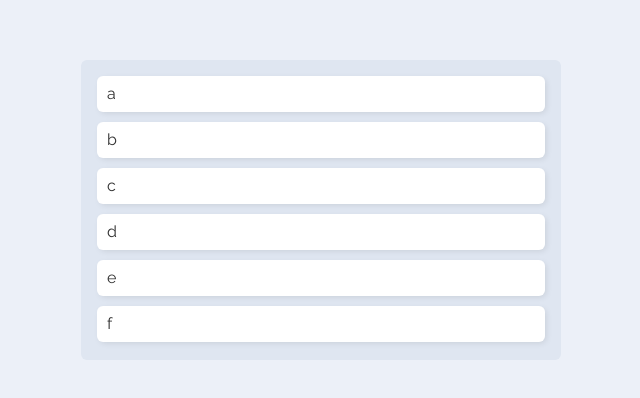
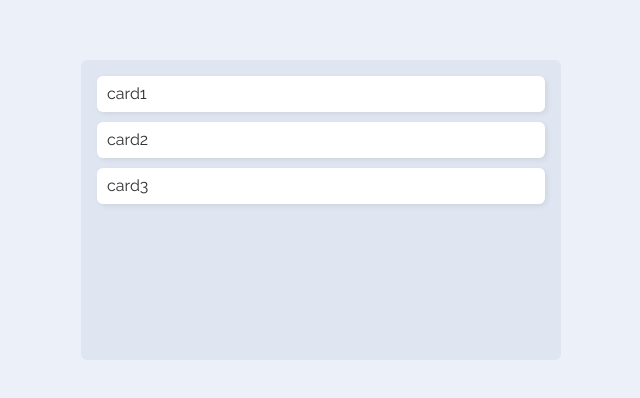
Before and after one commit to eunchu/pj-todo, a Next.js app: page / in a window 1280 px wide. Shown: the part 190-588 px from the top of the page, without its empty margins (319-959 px from the left). Built offline with nearby package versions, Linux system fonts and the light colour scheme.

Commit message:
feat: Card컴포넌트 구현

```diff
--- /dev/null
+++ b/components/DragabbleCard.tsx
@@ -0,0 +1,40 @@
+import React from "react";
+import { Draggable } from "react-beautiful-dnd";
+import styled from "styled-components";
+
+import { ITodo } from "@store/interfaces";
+
+const Card = styled.li`
+  background-color: ${({ theme }) => theme.cardColor};
+  box-shadow: 2px 2px 6px -1px rgba(0, 0, 0, 0.1);
+  border-radius: 6px;
+
+  padding: 10px;
+  margin-bottom: 10px;
+  &:last-child {
+    margin-bottom: 0;
+  }
+`;
+
+interface ICardProps {
+  toDo: ITodo;
+}
+const DragabbleCard = ({ toDo }: ICardProps) => {
+  console.log("111", toDo);
+
+  return (
+    <Draggable key={toDo.id} draggableId={toDo.id} index={toDo.index}>
+      {(provided) => (
+        <Card
+          ref={provided.innerRef}
+          {...provided.dragHandleProps}
+          {...provided.draggableProps}
+        >
+          {toDo.title}
+        </Card>
+      )}
+    </Draggable>
+  );
+};
+
+export default React.memo(DragabbleCard);
--- a/pages/index.tsx
+++ b/pages/index.tsx
@@ -1,13 +1,17 @@
 import type { GetServerSideProps, NextPage } from "next";
+import { useEffect } from "react";
 import {
   DragDropContext,
   Droppable,
-  Draggable,
   resetServerContext,
+  DropResult,
 } from "react-beautiful-dnd";
+import { useRecoilState } from "recoil";
 import styled from "styled-components";
-// import Head from "next/head";
-// import Image from "next/image";
+
+import { ITodos } from "@store/interfaces";
+import { toDoState } from "@store/todos";
+import DragabbleCard from "@components/DragabbleCard";
 
 const Wrapper = styled.div`
   max-width: 480px;
@@ -35,22 +39,64 @@ const Board = styled.ul`
   padding: 16px;
   border-radius: 6px;
 `;
-const Card = styled.li`
-  background-color: ${({ theme }) => theme.cardColor};
-  box-shadow: 2px 2px 6px -1px rgba(0, 0, 0, 0.1);
-  border-radius: 6px;
-
-  padding: 10px;
-  margin-bottom: 10px;
-  &:last-child {
-    margin-bottom: 0;
-  }
-`;
 
 const Home: NextPage = () => {
-  const toDos = ["a", "b", "c", "d", "e", "f"];
+  const [toDos, setToDos] = useRecoilState<ITodos>(toDoState);
 
-  const onDragEnd = () => {};
+  useEffect(() => {
+    const list = new Map();
+    [
+      {
+        id: "1",
+        title: "card1",
+        droppableId: "one",
+        index: 1,
+      },
+      {
+        id: "2",
+        title: "card2",
+        droppableId: "one",
+        index: 2,
+      },
+      {
+        id: "3",
+        title: "card3",
+        droppableId: "one",
+        index: 3,
+      },
+    ].map((item) => list.set(item.id, item));
+    setToDos((todos) => {
+      return { ...todos, toDo: list };
+    });
+  }, [setToDos]);
+
+  // NOTE 드래그가 끝났을 때
+  const onDragEnd = ({ draggableId, destination, source }: DropResult) => {
+    // console.log("??", draggableId, destination, source);
+
+    setToDos((todos) => {
+      const todoList = new Map(todos.toDo);
+
+      const target = todoList.get(draggableId);
+      target &&
+        todoList.set(target.id, {
+          ...target,
+          index: destination?.index as number,
+        });
+      const target2 = todoList.get(`${destination?.index}`);
+
+      target2 &&
+        todoList.set(target2.id, {
+          ...target2,
+          index: source?.index as number,
+        });
+
+      return { ...todos, toDo: todoList };
+    });
+  };
+
+  console.log("???", toDos);
+
   return (
     <DragDropContext onDragEnd={onDragEnd}>
       <Wrapper>
@@ -58,19 +104,10 @@ const Home: NextPage = () => {
           <Droppable droppableId="one">
             {(provided) => (
               <Board ref={provided.innerRef} {...provided.droppableProps}>
-                {toDos?.map((todo, idx) => (
-                  <Draggable key={idx} draggableId={todo} index={idx}>
-                    {(provided) => (
-                      <Card
-                        ref={provided.innerRef}
-                        {...provided.dragHandleProps}
-                        {...provided.draggableProps}
-                      >
-                        {todo}
-                      </Card>
-                    )}
-                  </Draggable>
-                ))}
+                {toDos &&
+                  [...toDos.toDo.values()]?.map((toDo) => (
+                    <DragabbleCard key={toDo.id} toDo={toDo} />
+                  ))}
                 {provided.placeholder}
               </Board>
             )}
--- /dev/null
+++ b/store/index.ts
@@ -0,0 +1 @@
+export { toDoState } from "./todos";
--- /dev/null
+++ b/store/interfaces/index.ts
@@ -0,0 +1 @@
+export { ITodos, ITodo } from "./todos";
--- /dev/null
+++ b/store/interfaces/todos.ts
@@ -0,0 +1,12 @@
+export interface ITodo {
+  id: string;
+  title: string;
+  droppableId: string;
+  index: number;
+}
+
+export interface ITodos {
+  toDo: Map<string, ITodo>;
+  doing: Map<string, ITodo>;
+  done: Map<string, ITodo>;
+}
--- /dev/null
+++ b/store/todos.ts
@@ -0,0 +1,12 @@
+import { atom } from "recoil";
+
+import { ITodos } from "./interfaces";
+
+export const toDoState = atom<ITodos>({
+  key: "toDo",
+  default: {
+    toDo: new Map(),
+    doing: new Map(),
+    done: new Map(),
+  },
+});
```
Also changed, not shown: 1 other file (tests, documents, lock files or other folders).
